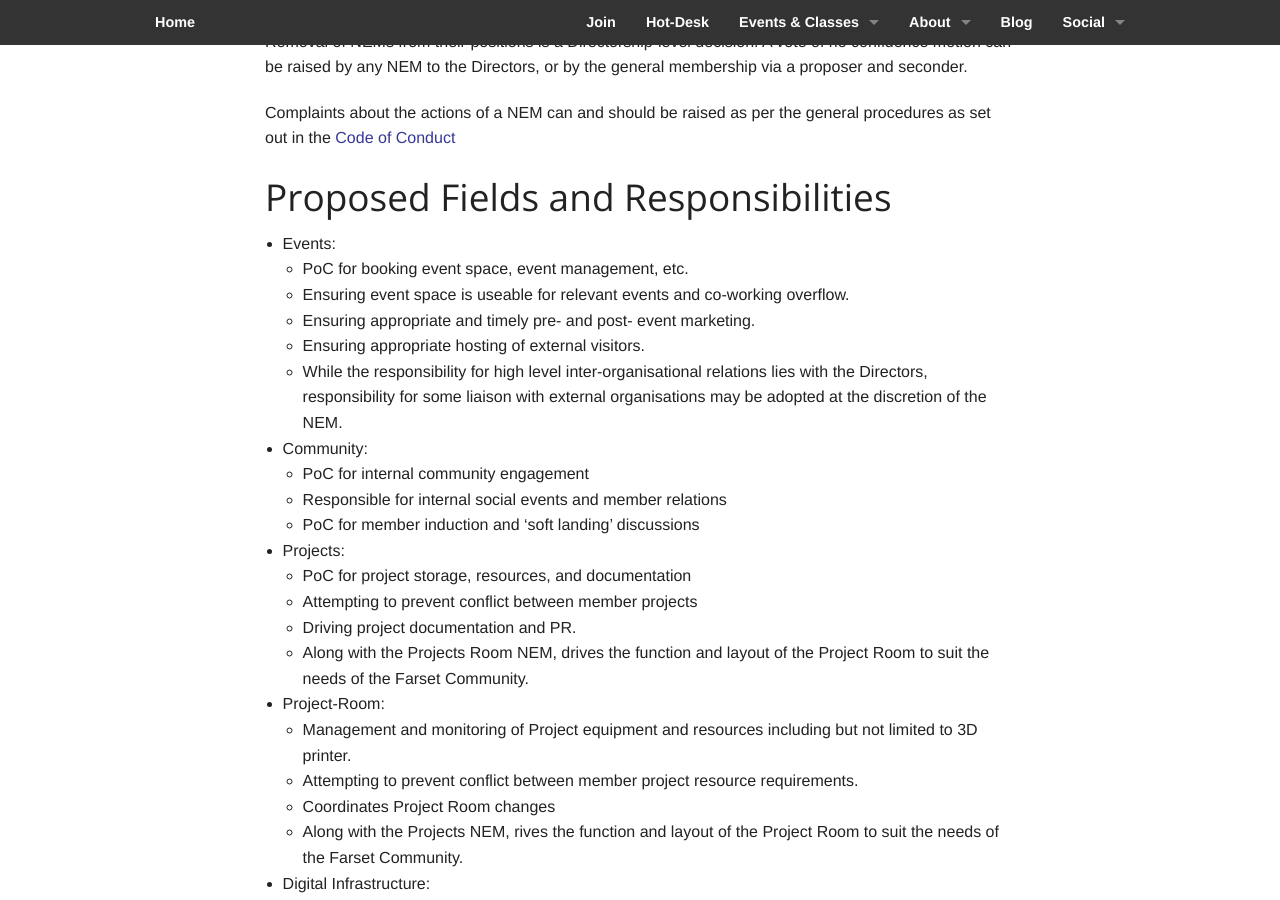
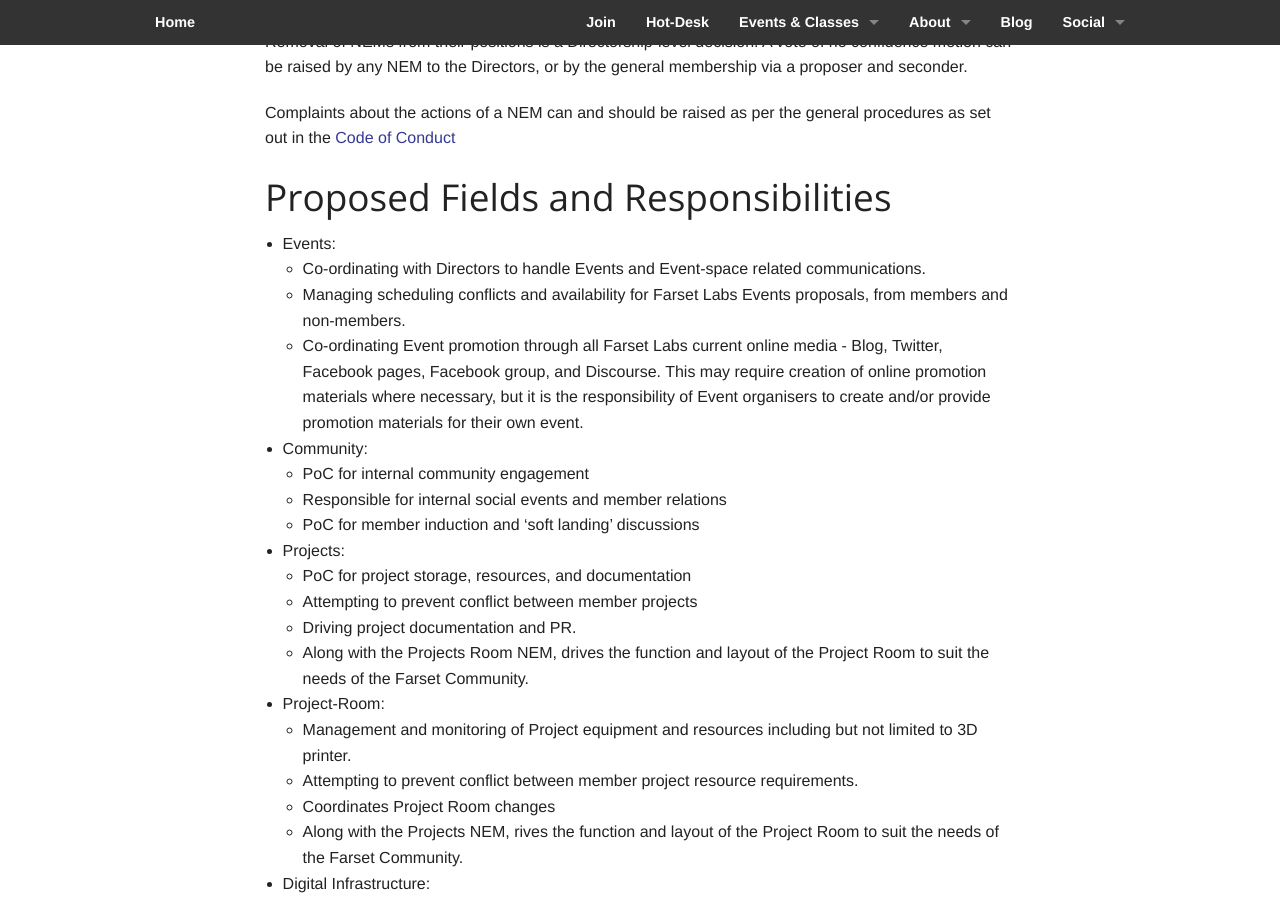
Before and after one commit to FarsetLabs/farsetlabs.github.io, a Jekyll site: the page built from about/ops_manual.md, in a window 1280 px wide and 900 px high, scrolled down 2652 px. Built offline with Jekyll 4.4.1, drawn with Linux system fonts in a browser that asks for light colours.

Commit message:
Changes to Events NEM ref AD-13

```diff
--- a/about/ops_manual.md
+++ b/about/ops_manual.md
@@ -73,11 +73,9 @@ Complaints about the actions of a NEM can and should be raised as per the genera
 
 ## Proposed Fields and Responsibilities
 * Events:
-  * PoC for booking event space, event management, etc.
-  * Ensuring event space is useable for relevant events and co-working overflow.
-  * Ensuring appropriate and timely pre- and post- event marketing.
-  * Ensuring appropriate hosting of external visitors.
-  * While the responsibility for high level inter-organisational relations lies with the Directors, responsibility for some liaison with external organisations may be adopted at the discretion of the NEM.
+  * Co-ordinating with Directors to handle Events and Event-space related communications.
+  * Managing scheduling conflicts and availability for Farset Labs Events proposals, from members and non-members.
+  * Co-ordinating Event promotion through all Farset Labs current online media - Blog, Twitter, Facebook pages, Facebook group, and Discourse. This may require creation of online promotion materials where necessary, but it is the responsibility of Event organisers to create and/or provide promotion materials for their own event.
 * Community:
   * PoC for internal community engagement
   * Responsible for internal social events and member relations
@@ -92,8 +90,6 @@ Complaints about the actions of a NEM can and should be raised as per the genera
   * Attempting to prevent conflict between member project resource requirements.
   * Coordinates Project Room changes
   * Along with the Projects NEM, rives the function and layout of the Project Room to suit the needs of the Farset Community.
-
-
 * Digital Infrastructure:
   * Comms, CCTV, Network, maintenance of online presences.
   * Maintenance of Documentation on the networks and systems of the space including authentication procedures for all core systems within the space.
```
